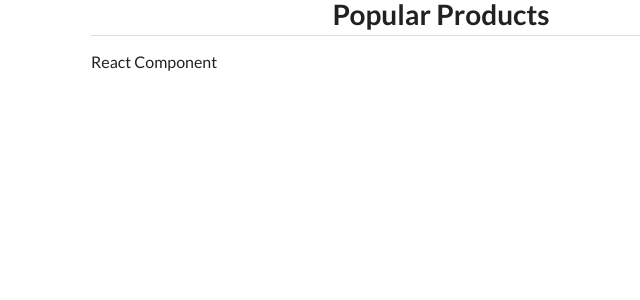
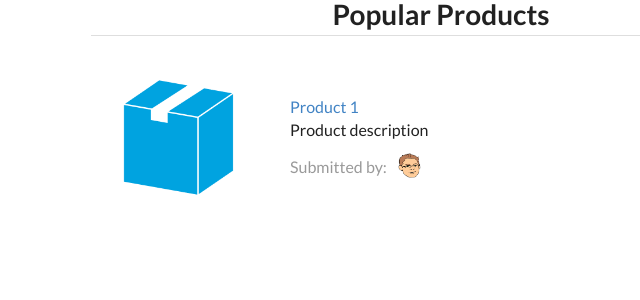
Before and after one commit to KeithChasen/react-voting-app, a React (Create React App) app: page / in a window 1280 px wide. Shown: the top 300 px of the page, without its empty margins (199-839 px from the left). Built offline with nearby package versions, Linux system fonts and the light colour scheme.

Commit message:
product component

```diff
--- /dev/null
+++ b/src/components/Product.js
@@ -0,0 +1,29 @@
+import React, { Component } from 'react'
+
+class Product extends Component {
+    render() {
+        return (
+            <div className="item">
+                <div className="image">
+                    <img src={require('./images/product.png')} alt=""/>
+                </div>
+                <div className="middle aligned content">
+                    <div className="description">
+                        <a>Product 1</a>
+                        <p>Product description</p>
+                    </div>
+                    <div className="extra">
+                        <span>Submitted by:</span>
+                        <img
+                            src={require("./images/face.png")}
+                            className="ui avatar image"
+                            alt=""
+                        />
+                    </div>
+                </div>
+            </div>
+        )
+    }
+}
+
+export default Product
--- a/src/components/ProductList.js
+++ b/src/components/ProductList.js
@@ -1,10 +1,11 @@
 import React, { Component } from 'react'
+import Product from './Product'
 
 class ProductList extends Component {
     render() {
         return (
             <div className="ui unstackable items">
-                React Component
+                <Product />
             </div>
         )
     }
```
Also changed, not shown: src/components/images/face.png (added), src/components/images/product.png (added).
